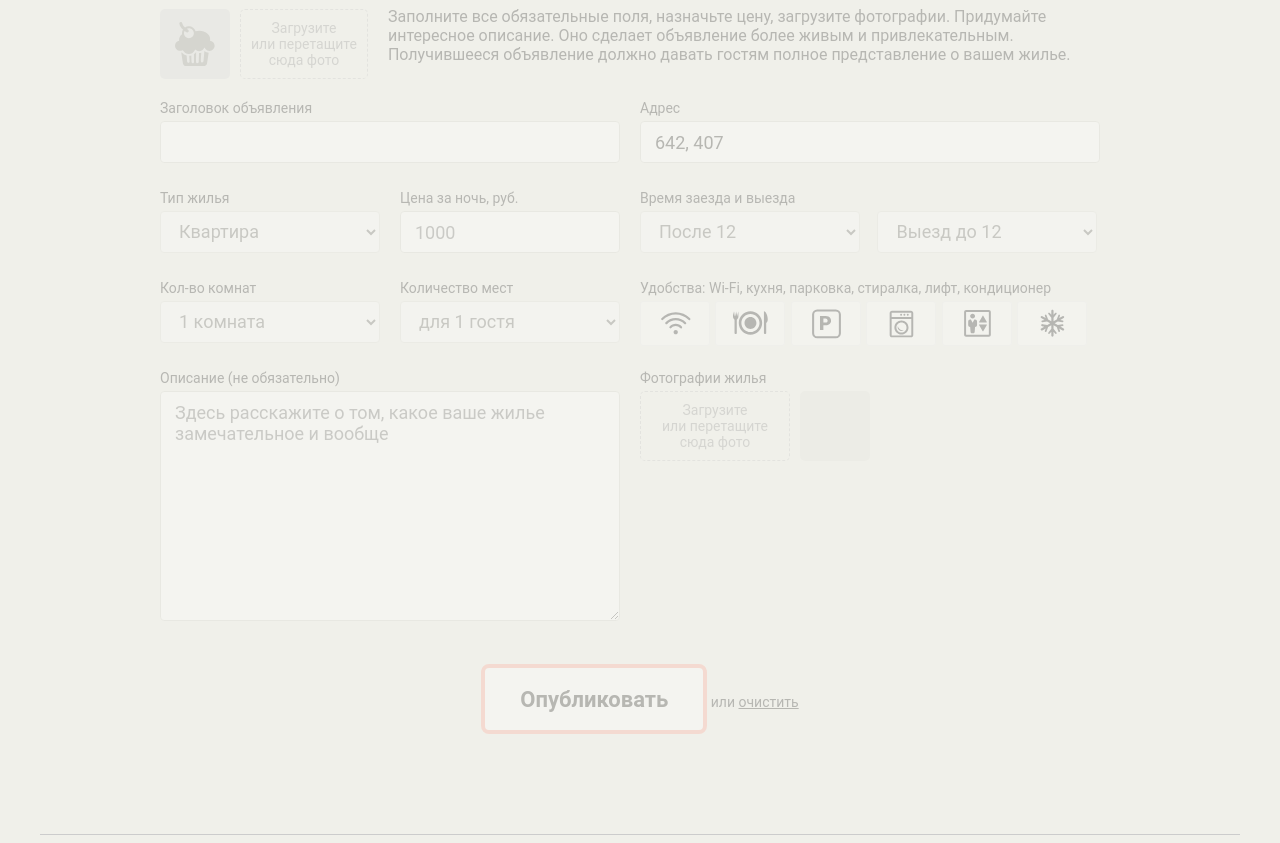
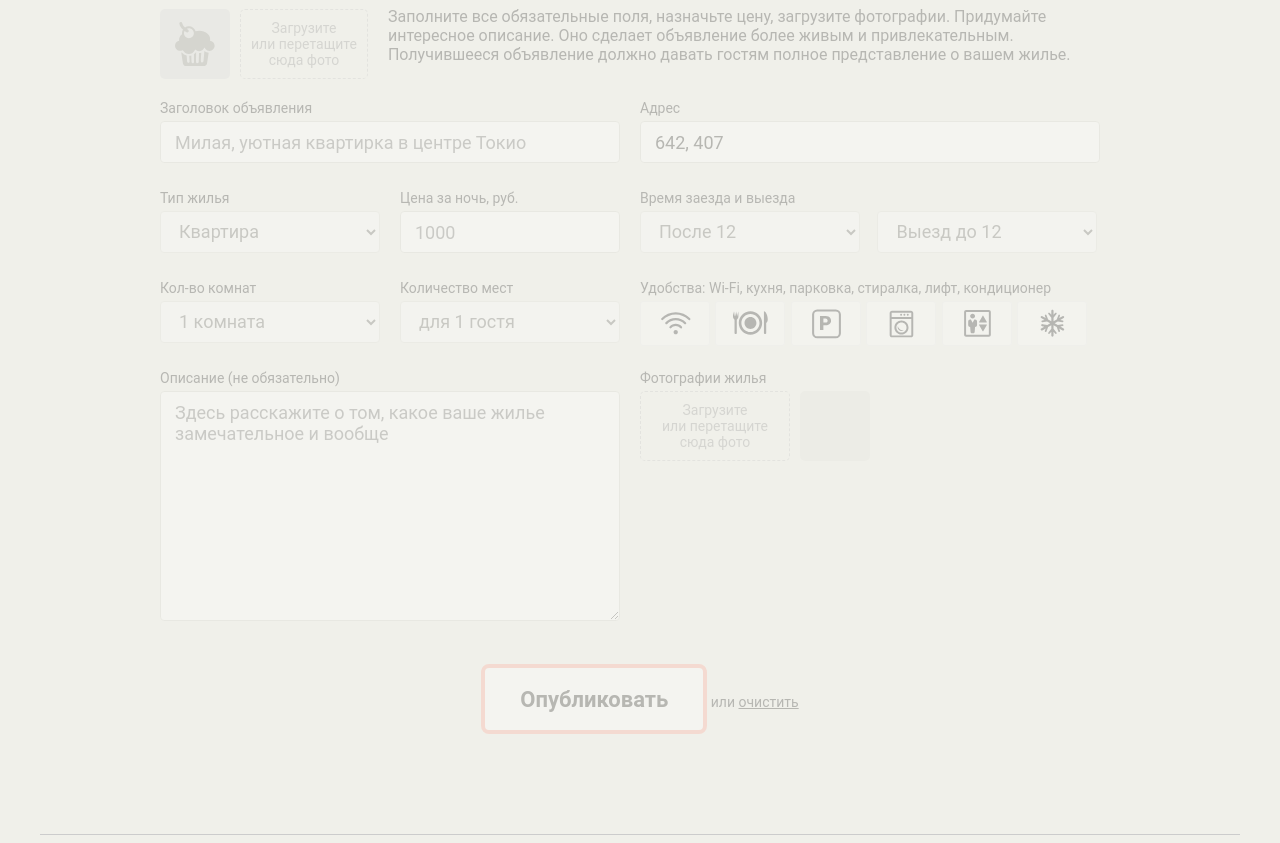
Before and after one commit to lekhakharlampiev/953411-keksobooking-18, a website: page index.html in a window 1280 px wide. Shown: the part 855-1698 px from the top of the page. Drawn offline with Linux system fonts and the light colour scheme; files whose address does not match are found by name.

Commit message:
плэйсхолдер

```diff
--- a/index.html
+++ b/index.html
@@ -99,7 +99,7 @@
         </fieldset>
         <fieldset class="ad-form__element ad-form__element--wide">
           <label class="ad-form__label" for="title">Заголовок объявления</label>
-          <input id="title" name="title" type="text" minlength="30" maxlength="100" laceholder="Милая, уютная квартирка в центре Токио" required>
+          <input id="title" name="title" type="text" minlength="30" maxlength="100" placeholder="Милая, уютная квартирка в центре Токио" required>
         </fieldset>
         <fieldset class="ad-form__element ad-form__element--wide">
           <label class="ad-form__label" for="address">Адрес</label>
```
